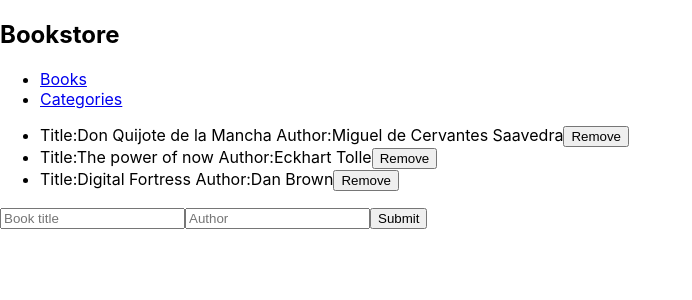
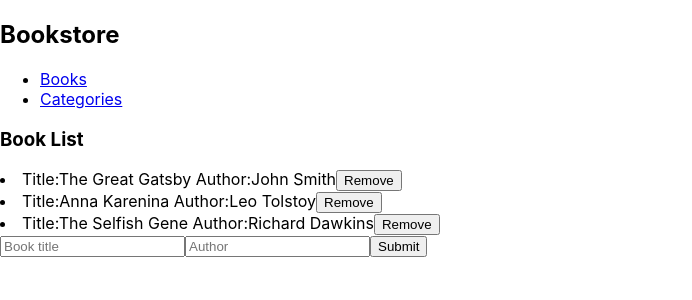
Before and after one commit to dfsalam/bookstore, a React (Create React App) app: page /books in a window 1280 px wide. Shown: the top 300 px of the page, without its empty margins (0-692 px from the left). Built offline with nearby package versions, Linux system fonts and the light colour scheme.

Commit message:
Add a Button component that includes an event handler that removes a book

```diff
--- a/src/components/Book.jsx
+++ b/src/components/Book.jsx
@@ -1,14 +1,17 @@
 import PropTypes from 'prop-types';
+import Button from './Button';
 
-export default function Book({ title, author }) {
+export default function Book({
+  title, author, itemId,
+}) {
   return (
-    <li>
+    <li id={itemId}>
       Title:
       {title}
       {' '}
       Author:
       {author}
-      <button type="button">Remove</button>
+      <Button btnName="Remove" />
     </li>
   );
 }
@@ -16,4 +19,5 @@ export default function Book({ title, author }) {
 Book.propTypes = {
   title: PropTypes.string.isRequired,
   author: PropTypes.string.isRequired,
+  itemId: PropTypes.string.isRequired,
 };
--- /dev/null
+++ b/src/components/BookCntr.jsx
@@ -0,0 +1,25 @@
+import React from 'react';
+import { useSelector } from 'react-redux';
+import Book from './Book';
+
+const BookCntr = () => {
+  const {
+    books,
+  } = useSelector((state) => state.books);
+
+  return (
+    <div>
+      <h3>Book List</h3>
+      {books.map((item) => (
+        <Book
+          key={item.itemId}
+          title={item.title}
+          author={item.author}
+          itemId={item.itemId}
+        />
+      ))}
+    </div>
+  );
+};
+
+export default BookCntr;
--- /dev/null
+++ b/src/components/Button.jsx
@@ -0,0 +1,25 @@
+import React from 'react';
+import PropTypes from 'prop-types';
+import { useDispatch } from 'react-redux';
+import { removeBook } from '../redux/books/booksSlice';
+
+const Button = ({ btnName }) => {
+  const dispatch = useDispatch();
+  const handler = (target) => {
+    dispatch(removeBook(target.parentElement.id));
+  };
+  return (
+    <button
+      type={btnName === 'Add book' ? 'button' : 'submit'}
+      onClick={({ target }) => handler(target)}
+    >
+      {btnName}
+    </button>
+  );
+};
+
+Button.propTypes = {
+  btnName: PropTypes.string.isRequired,
+};
+
+export default Button;
--- a/src/redux/books/booksSlice.js
+++ b/src/redux/books/booksSlice.js
@@ -3,19 +3,19 @@ import { createSlice } from '@reduxjs/toolkit';
 const initialState = {
   books: [
     {
-      item_id: 'item1',
+      itemId: 'item1',
       title: 'The Great Gatsby',
       author: 'John Smith',
       category: 'Fiction',
     },
     {
-      item_id: 'item2',
+      itemId: 'item2',
       title: 'Anna Karenina',
       author: 'Leo Tolstoy',
       category: 'Fiction',
     },
     {
-      item_id: 'item3',
+      itemId: 'item3',
       title: 'The Selfish Gene',
       author: 'Richard Dawkins',
       category: 'Nonfiction',
@@ -31,20 +31,17 @@ const booksSlice = createSlice({
       books: [
         ...state.books,
         {
-          item_id: Math.floor(Math.random() * 100),
+          itemId: Math.floor(Math.random() * 100),
           title: action.payload.title,
           author: action.payload.author,
           category: action.payload.category,
         },
       ],
     }),
-    removeBook: (state, action) => {
-      const itemId = action.payload;
-      return {
-        ...state,
-        books: state.books.filter((item) => item.id !== itemId),
-      };
-    },
+    removeBook: (state, action) => ({
+      ...state,
+      books: state.books.filter((book) => book.itemId !== action.payload),
+    }),
   },
 });
 
--- a/src/routes/Books.jsx
+++ b/src/routes/Books.jsx
@@ -1,14 +1,10 @@
-import Book from '../components/Book';
+import BookCntr from '../components/BookCntr';
 import Form from '../components/Form';
 
 export default function Books() {
   return (
     <div>
-      <ul>
-        <Book title="Don Quijote de la Mancha" author="Miguel de Cervantes Saavedra" />
-        <Book title="The power of now" author="Eckhart Tolle" />
-        <Book title="Digital Fortress" author="Dan Brown" />
-      </ul>
+      <BookCntr />
       <Form />
     </div>
   );
```
